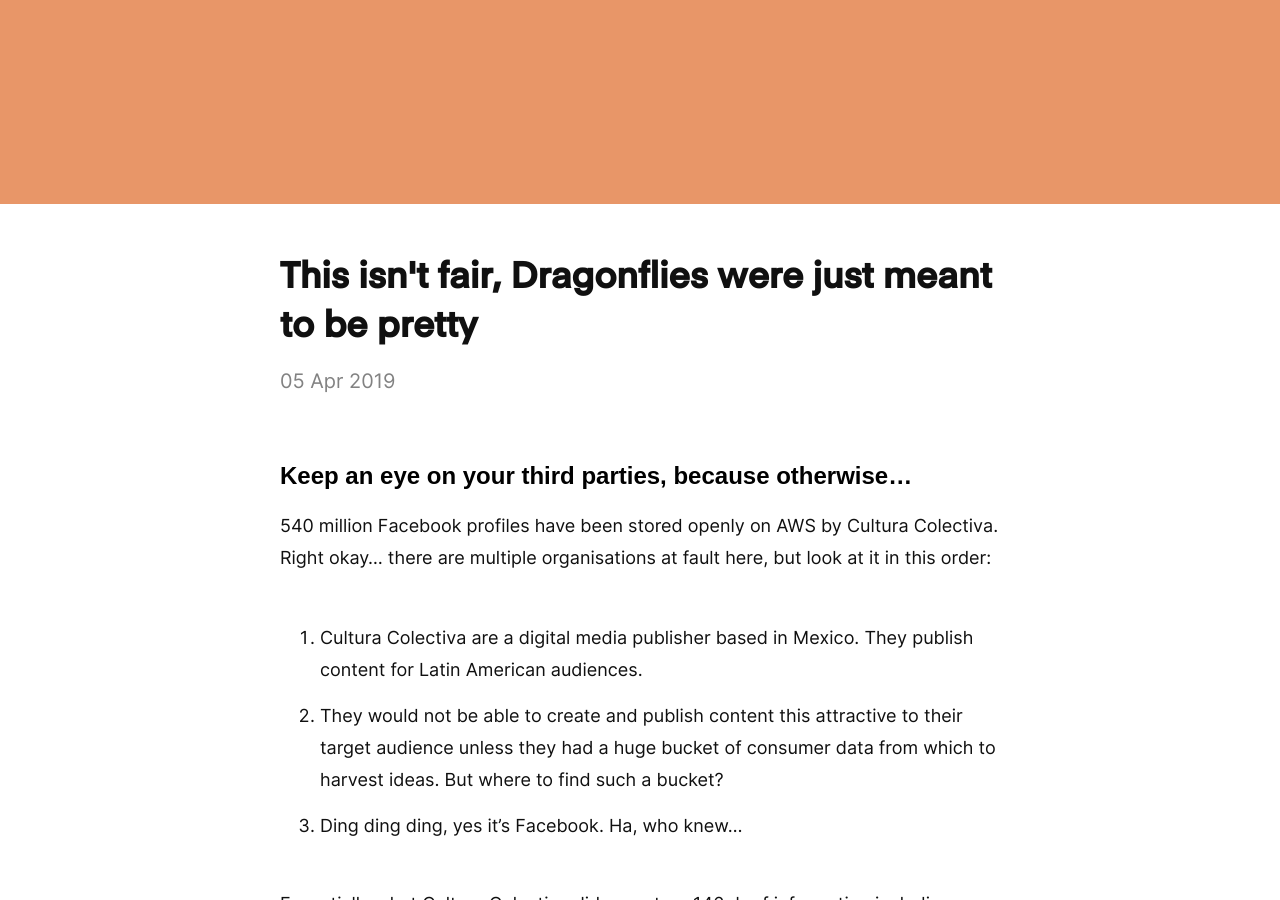
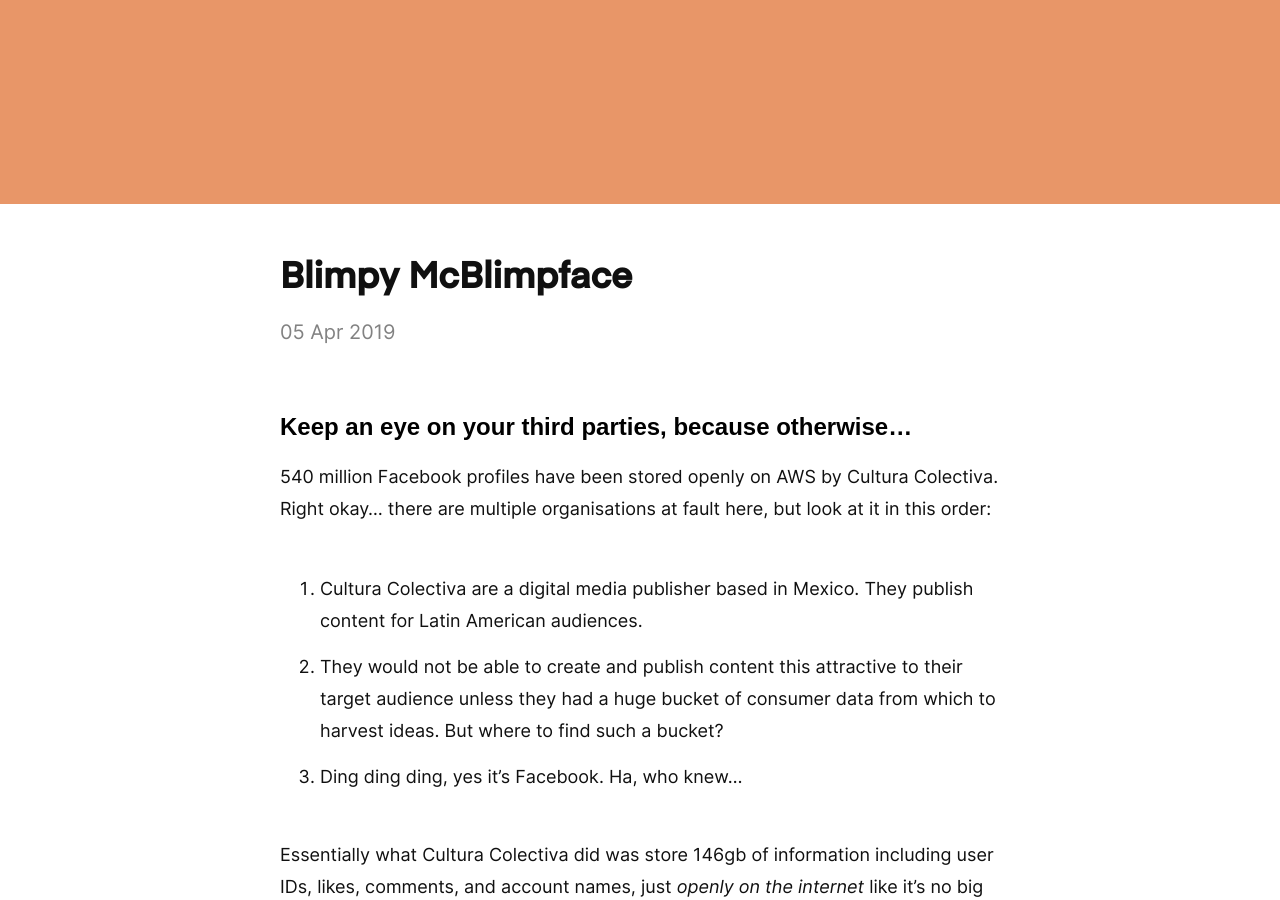
Before and after one commit to metomic/blog, a Jekyll site: the page built from _posts/2019-04-05-blimpy-mcblimpface.md, in a window 1280 px wide and 900 px high, scrolled down 336 px. Built offline with Jekyll 4.4.1, drawn with Linux system fonts in a browser that asks for light colours.

Commit message:
Update 2019-04-05-blimpy-mcblimpface.md

```diff
--- a/_posts/2019-04-05-blimpy-mcblimpface.md
+++ b/_posts/2019-04-05-blimpy-mcblimpface.md
@@ -1,6 +1,6 @@
 ---
 layout: post
-title:  "This isn't fair, Dragonflies were just meant to be pretty"
+title:  "Blimpy McBlimpface"
 topic: "Weekly Roundup"
 author: "Georgia Iacovou"
 img: stair.png
```
